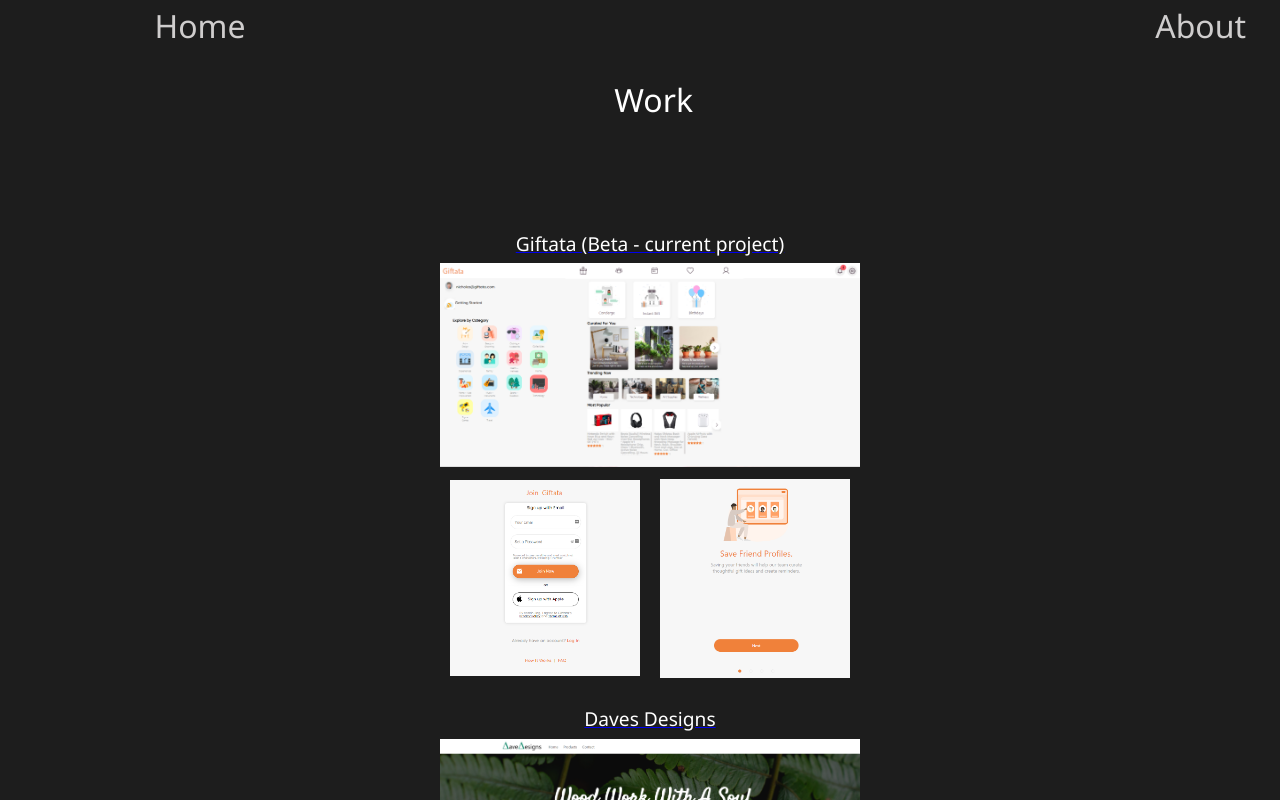
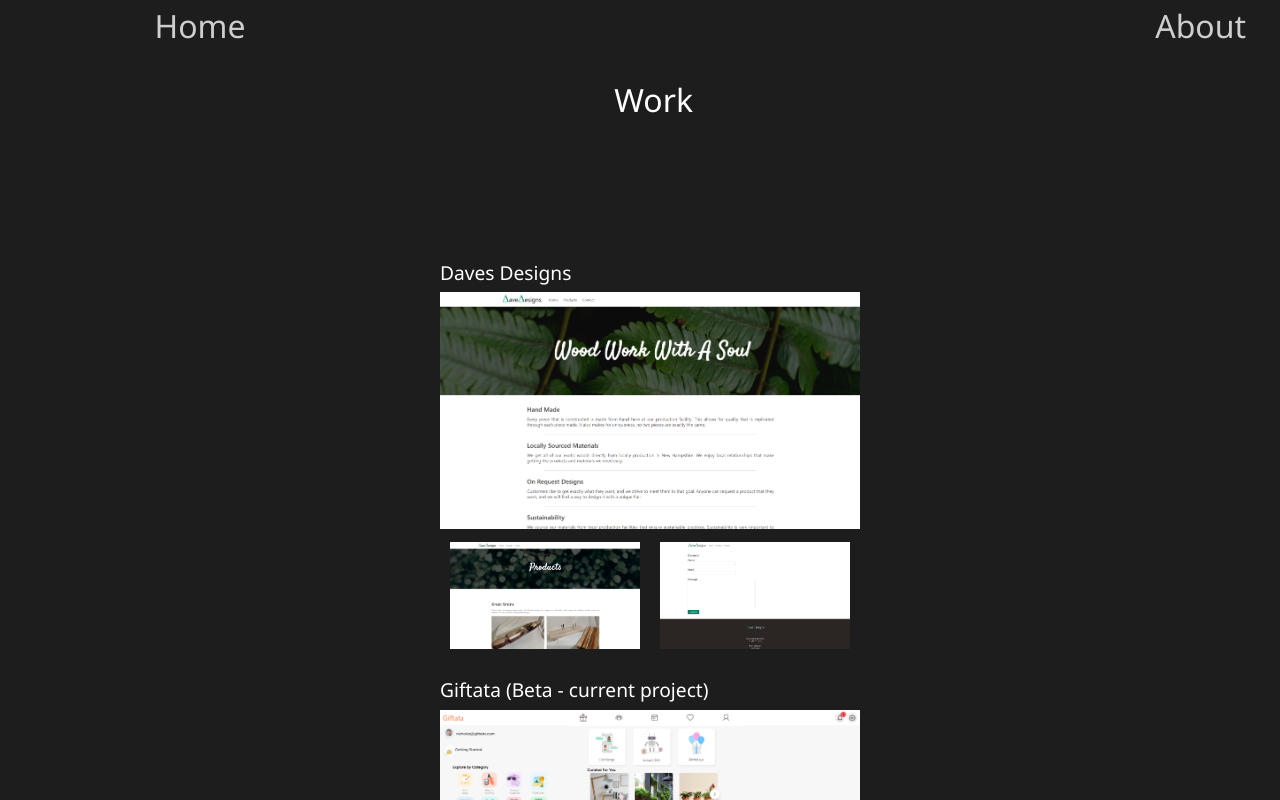
Before and after one commit to cerebrium/portfolioNext, a Next.js app: page /work in a window 1280 px wide. Built offline with nearby package versions, Linux system fonts and the light colour scheme.

Commit message:
build ready

```diff
--- a/package.json
+++ b/package.json
@@ -4,7 +4,7 @@
   "private": true,
   "scripts": {
     "dev": "next dev",
-    "build": "next build",
+    "build": "next build && next export",
     "start": "next start"
   },
   "dependencies": {
--- a/pages/work.tsx
+++ b/pages/work.tsx
@@ -69,8 +69,8 @@ const Work: React.FunctionComponent = () => {
             <h1 className={styles.workTitle}>Work</h1>
             <div className={styles.workContainerTwo}>
                 {/* giftata */}
-                <a href="https://beta.giftata.com/">
                 <div className={styles.giftataContainer}>
+                    <a href="https://beta.giftata.com/" target="_blank">
                         <h3>Giftata (Beta - current project)</h3>
                         <div>
                             <img
@@ -95,11 +95,11 @@ const Work: React.FunctionComponent = () => {
                                 />
                             </div>
                         </div>
+                    </a>
                 </div>
-                </a>
                 {/* daves designs */}
-                <a href="https://davedesigns.netlify.app/">
                 <div className={styles.daveContainer}>
+                    <a href="https://davedesigns.netlify.app/" target="_blank">
                         <h3>Daves Designs</h3>
                         <div>
                             <img
@@ -124,10 +124,11 @@ const Work: React.FunctionComponent = () => {
                                 />
                             </div>
                         </div>
+                    </a>
                 </div>
-                </a>
                 {/* crm */}
                 <div className={styles.crmContainer}>
+                    <a href="https://portfoliocrm.netlify.app/" target="_blank">
                         <h3>Crm (Desktop)</h3>
                         <div>
                             <img
@@ -152,6 +153,7 @@ const Work: React.FunctionComponent = () => {
                                 />
                             </div>
                         </div>
+                    </a>
                 </div>
             </div>
         </div>
--- a/styles/About.module.scss
+++ b/styles/About.module.scss
@@ -13,7 +13,7 @@
     'leftCircle mainContent rightCircle'
     ;
     background-color: rgb(29, 29, 29);
-    width: 100vw;
+    width: 100%;
     height: 100vh;
     overflow: hidden;
 
@@ -438,7 +438,7 @@
         }
         // animatino to make big
         .homeMakeBigDark {
-            animation: makeCircleWholeScreenBlacker 50s forwards;
+            animation: makeCircleWholeScreenBlacker 5s forwards;
         }
         .rightAppear {
             animation: makeAppear 1s forwards;
--- a/styles/Work.module.scss
+++ b/styles/Work.module.scss
@@ -113,8 +113,12 @@
         opacity: 1;
     }
 }
-
 .workMainContainer {
+    a {
+        text-decoration: none;
+        color: white;
+        z-index: 3;
+    }
     position: relative;
     background-color: rgb(29, 29, 29);
     width: 100vw;
@@ -148,9 +152,10 @@
     .workContainerTwo {
         grid-area: mainContent;
         display: grid;
-        overflow: auto;
+        overflow-y: auto;
+        overflow-x: hidden;
         height: 100%;
-        grid-template-columns: 33% 33% 33%;
+        grid-template-columns: 33.33% 33.33% 33.33%;
         grid-template-rows: 100%;
         grid-template-areas:
         'leftContent middleContent rightContent';
@@ -163,16 +168,19 @@
             position: absolute;
             top: 0px;
             grid-area: middleContent;
+            cursor: pointer;
         }
 
         .daveContainer {
             @extend %workImages;
             grid-area: leftContent;
+            cursor: pointer;
         }
 
         .crmContainer {
             @extend %workImages;
             grid-area: rightContent;
+            cursor: pointer;
         }
     }
     @keyframes delayVisibility {
--- a/styles/globals.scss
+++ b/styles/globals.scss
@@ -46,6 +46,8 @@ table {
 html, body {
 	height: 100vh;
 	width: 100vw;
+	background-color: rgb(29, 29, 29);
+	overflow: hidden;
 	::-webkit-scrollbar {
 		width: .5em;
 	}
```
Lines whose indentation alone changed are shown as unchanged.
